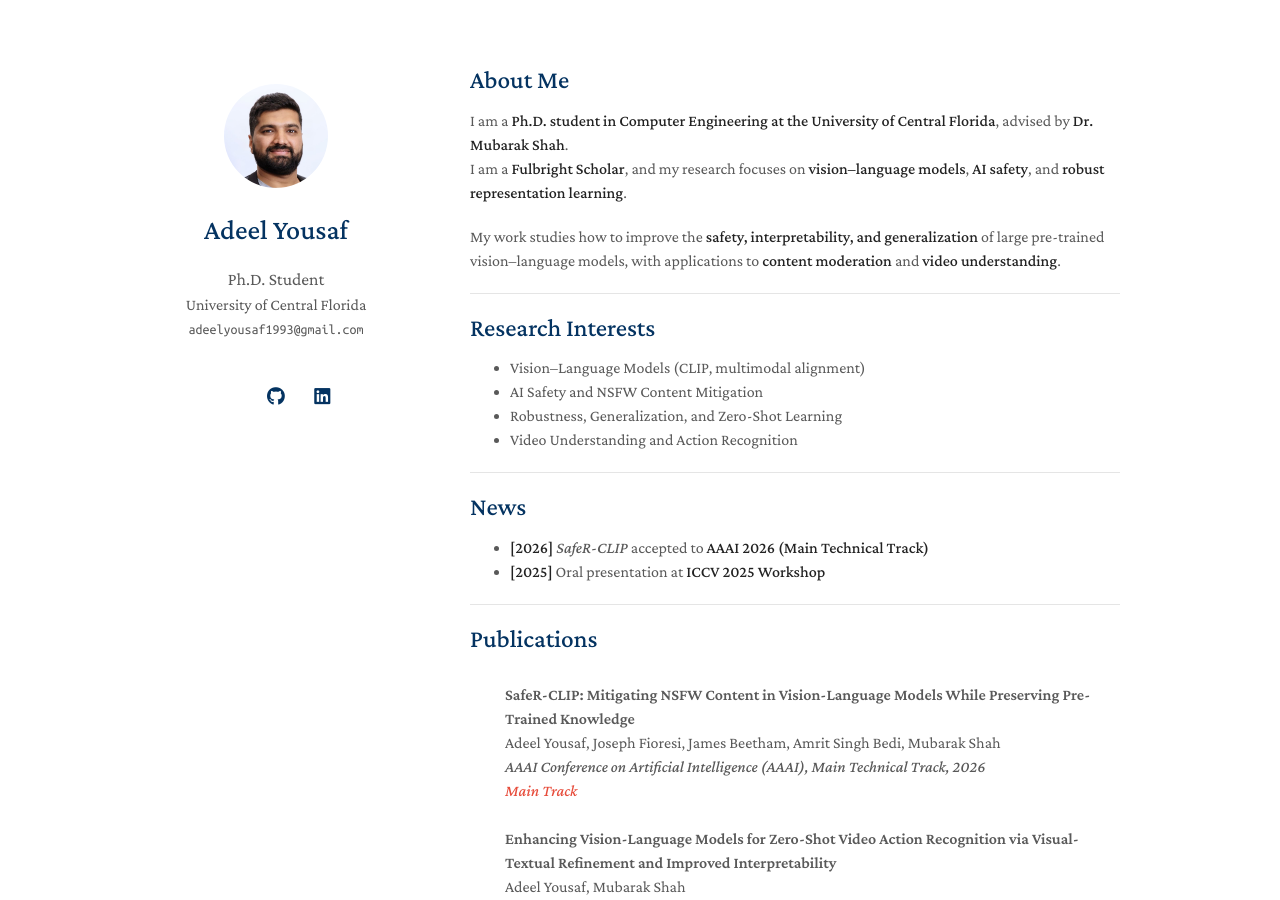
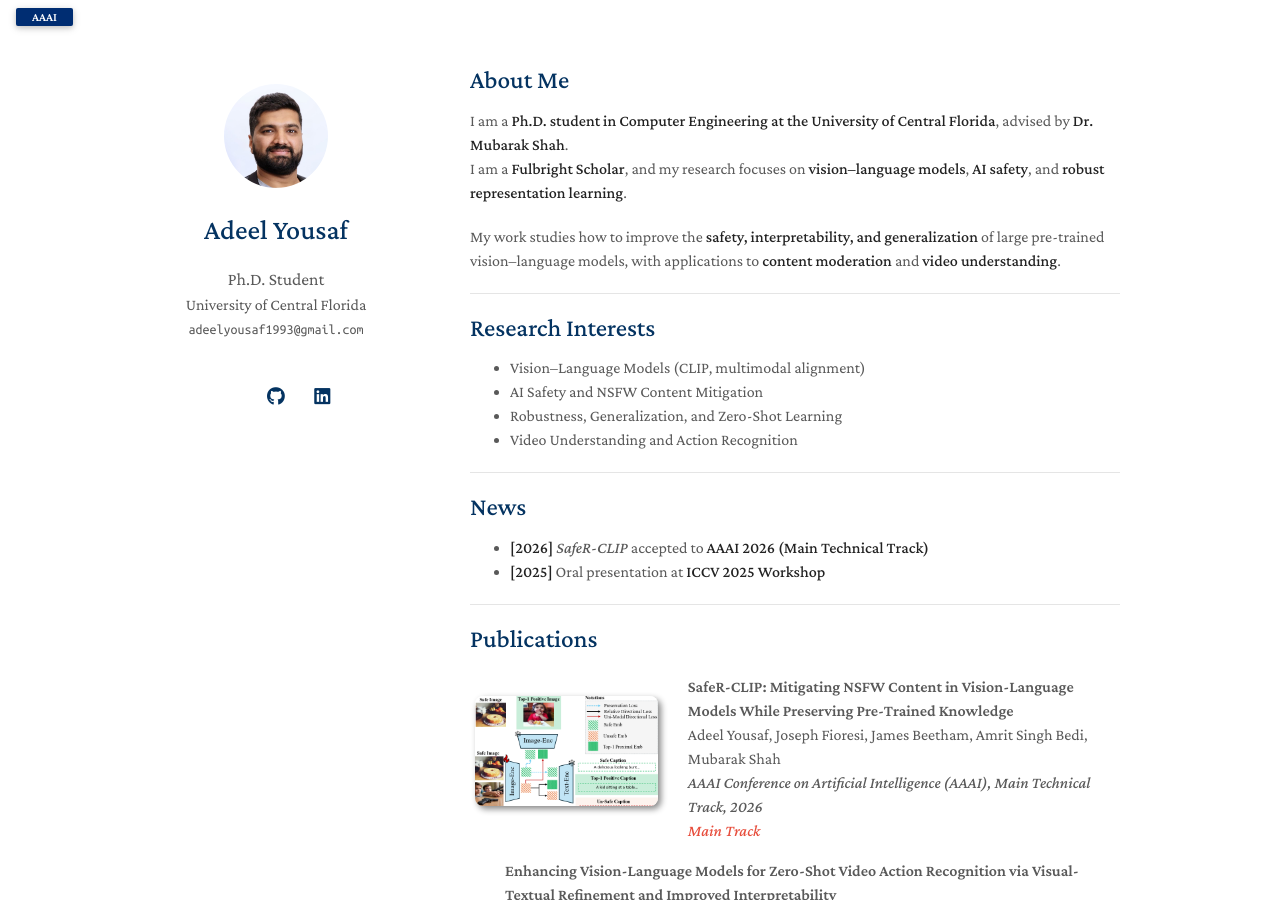
Before and after one commit to Adeelyousaf/Adeelyousaf.github.io, a Jekyll site: the page built from index.md, in a window 1280 px wide and 900 px high. Built offline with Jekyll 4.4.1, drawn with Linux system fonts in a browser that asks for light colours; a style sheet for code colours, icons or effects is not loaded; our own code applies the rules of GitHub Pages for plain Markdown files.

Commit message:
Add image reference for SafeR-CLIP publication

```diff
--- a/_data/publications.yml
+++ b/_data/publications.yml
@@ -3,6 +3,7 @@ main:
     authors: "Adeel Yousaf, Joseph Fioresi, James Beetham, Amrit Singh Bedi, Mubarak Shah"
     conference: "AAAI Conference on Artificial Intelligence (AAAI), Main Technical Track, 2026"
     conference_short: "AAAI"
+    image: "assets/img/safer-clip.png"
     notes: "Main Track"
 
   - title: "Enhancing Vision-Language Models for Zero-Shot Video Action Recognition via Visual-Textual Refinement and Improved Interpretability"
```
